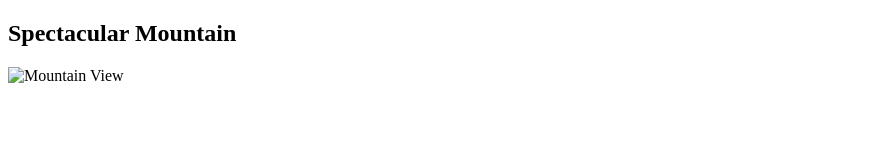
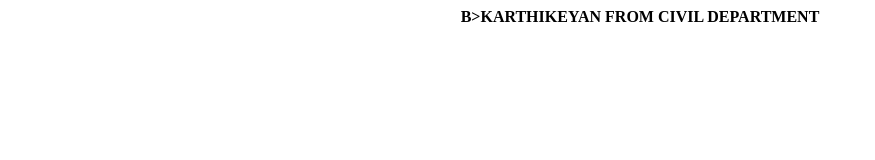
Before and after one commit to bala040898/test, a plain HTML site: page index.html in a window 1280 px wide. Shown: the whole page, without its empty margins (0-875 px from the left). Drawn offline with Linux system fonts and the light colour scheme.

Commit message:
Update index.html

```diff
--- a/index.html
+++ b/index.html
@@ -1,9 +1,13 @@
-<!DOCTYPE html>
 <html>
-<body>
+  <head>
+    <style>
+      h1{ text-align:center;
+      text-color:red;
+      font-size:100%;
+      }
 
-<h2>Spectacular Mountain</h2>
-<img src="pic_mountain.jpg" alt="Mountain View" style="width:304px;height:228px;">
-
-</body>
+    </style>
+  </head>
+  <body>
+    <h1>B>KARTHIKEYAN FROM CIVIL DEPARTMENT</h1>
 </html>
```
